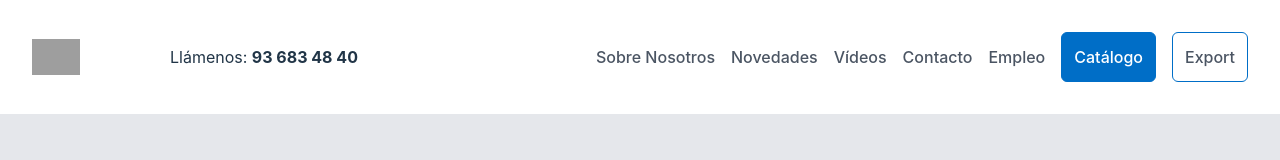
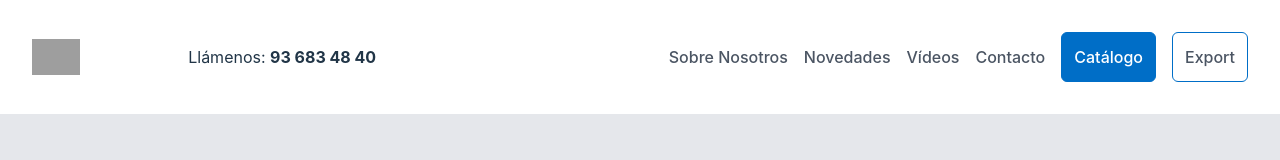
Before and after one commit to sernalab/joma-strapi, a React (Vite) app in the folder Joma/: page / in a window 1280 px wide. Shown: the top 160 px of the page. Built offline with nearby package versions, Linux system fonts and the light colour scheme; no server answers; grey boxes are pictures that could not be loaded.

Commit message:
si no hay empleo, no hay link

```diff
--- a/Joma/src/components/Header.jsx
+++ b/Joma/src/components/Header.jsx
@@ -1,8 +1,11 @@
 import React, { useState } from "react";
 import { Link } from "react-router-dom";
 
+import { useJobs } from "../config/JobsContext";
+
 function Header() {
   const [isOpen, setIsOpen] = useState(false);
+  const { jobs, loading } = useJobs();
 
   const toggleMenu = () => {
     setIsOpen(!isOpen);
@@ -42,9 +45,11 @@ function Header() {
           <Link className="text-gray-600" to="/contact" onClick={closeMenu}>
             Contacto
           </Link>
-          <Link className="text-gray-600" to="/empleo" onClick={closeMenu}>
-            Empleo
-          </Link>
+          {!loading && jobs.length > 0 && (
+            <Link className="text-gray-600" to="/empleo" onClick={closeMenu}>
+              Empleo
+            </Link>
+          )}
           <Link
             className="bg-joma-color border border-joma-blue rounded-md p-3 text-white hover:bg-white hover:text-gray-600"
             to="/catalogo"
```
